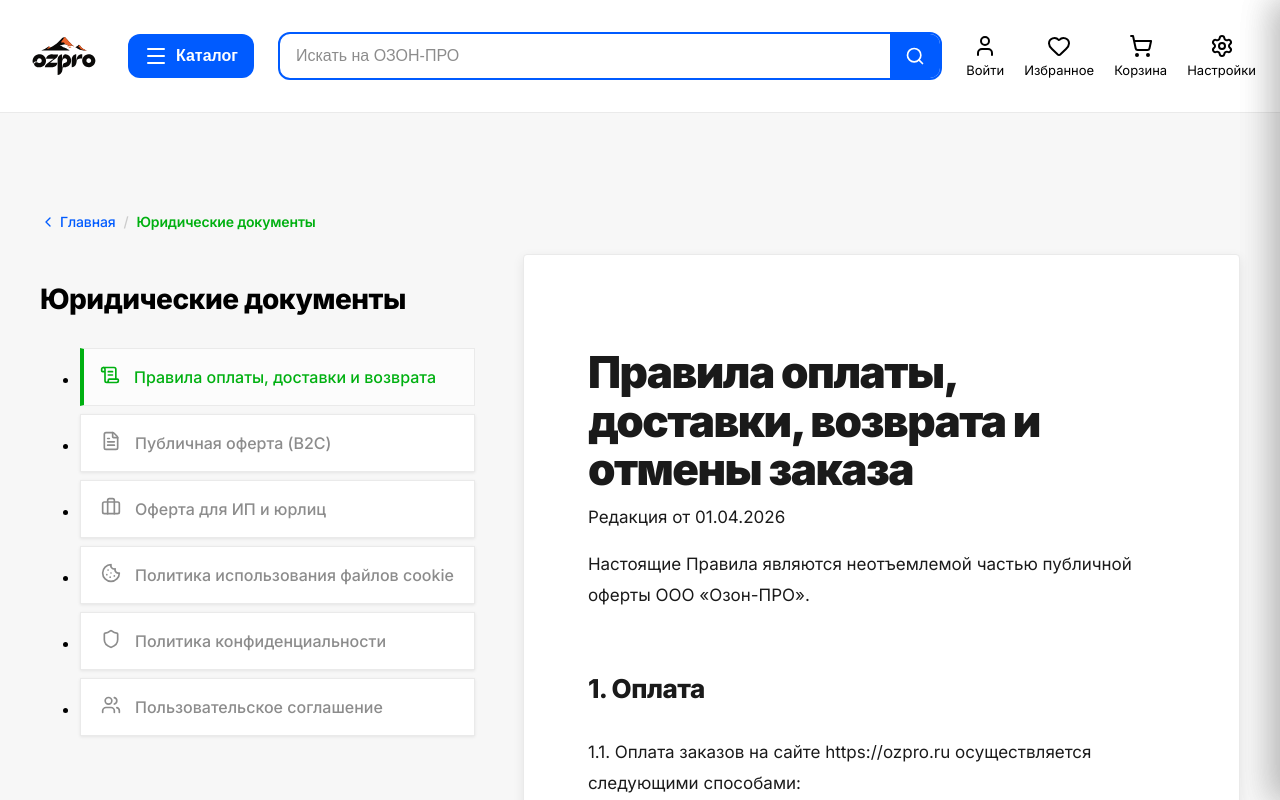
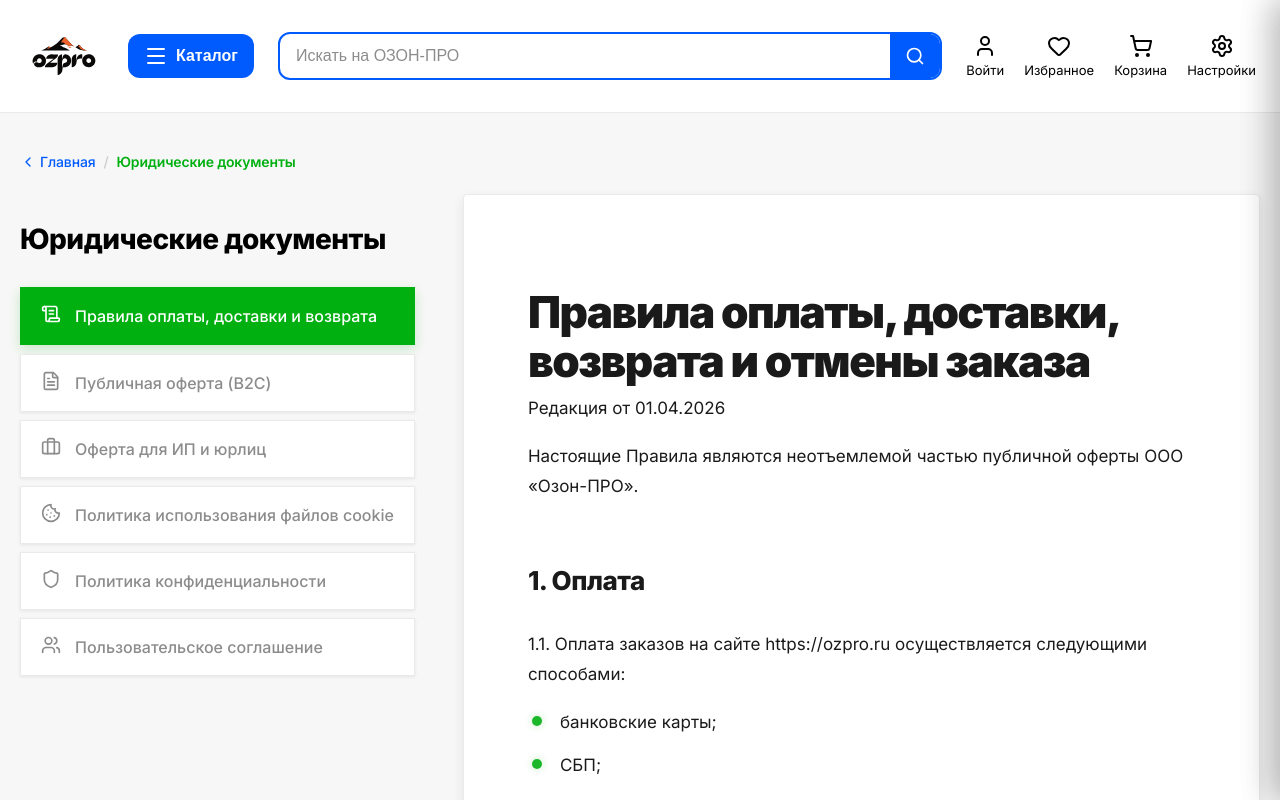
Before and after one commit to OldCoot1991/shop, a Next.js app: page /legal in a window 1280 px wide. Shown: the top 800 px of the page. Built offline with nearby package versions, Linux system fonts and the light colour scheme.

Commit message:
улучшил страницу документы

```diff
--- a/src/app/legal/Legal.module.css
+++ b/src/app/legal/Legal.module.css
@@ -1,7 +1,7 @@
 .pageWrapper {
   min-height: calc(100vh - 100px);
   background: linear-gradient(180deg, var(--color-body) 0%, var(--color-bg) 100%);
-  padding: 60px 0;
+  padding: 0 0 60px 0;
   display: flex;
   justify-content: center;
   align-items: flex-start;
@@ -19,7 +19,7 @@
 
 .outerContainer {
   width: 100%;
-  max-width: 1240px;
+  max-width: 1440px;
   margin: 0 auto;
   padding: 0 20px;
   animation: fadeIn 0.8s ease-out forwards;
@@ -31,6 +31,12 @@
   margin-bottom: 32px;
   color: var(--color-text);
   letter-spacing: -0.5px;
+}
+
+.menu {
+  list-style: none;
+  padding: 0;
+  margin: 0;
 }
 
 .menuButton {
@@ -63,12 +69,16 @@
 }
 
 .menuButton.active {
-  background: var(--color-card-hover);
-  color: var(--color-success);
-  border-left: 4px solid var(--color-success);
-  padding-left: 16px; /* Offset to compensate for border */
-  box-shadow: none;
-  transform: none;
+  background: var(--color-success);
+  color: #fff;
+  border: 1px solid var(--color-success);
+  padding-left: 20px;
+  box-shadow: 0 4px 12px rgba(0, 176, 17, 0.2);
+  transform: translateY(-1px);
+}
+
+.menuButton.active .menuIcon {
+  color: #fff;
 }
 
 
@@ -112,23 +122,29 @@
   gap: 12px;
   letter-spacing: -0.5px;
 }
+.documentBody ul {
+  list-style: none;
+  padding: 0;
+  margin: 16px 0 32px 0;
+}
+
+.documentBody li {
+  position: relative;
+  padding-left: 32px;
+  margin-bottom: 12px;
+}
 
 .documentBody li::before {
   content: '';
   position: absolute;
-  left: 8px;
-  top: 10px;
+  left: 4px;
+  top: 9px;
   width: 10px;
   height: 10px;
-  background: var(--color-border);
+  background: var(--color-success);
   border-radius: 50%;
-  border: 2px solid var(--color-success);
+  box-shadow: 0 0 8px rgba(0, 176, 17, 0.3);
   transition: all 0.3s ease;
-}
-
-.documentBodyActive li::before {
-  background: var(--color-success);
-  box-shadow: 0 0 12px rgba(0, 176, 17, 0.4);
 }
 
 
```
